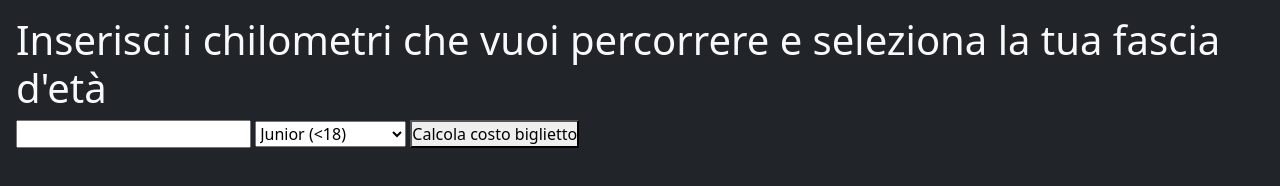
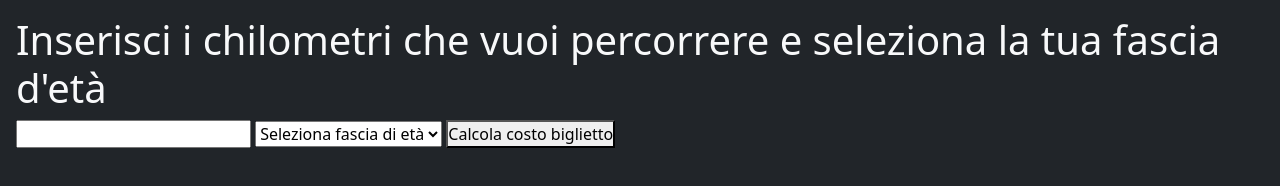
Before and after one commit to christiantondo/js-biglietto-treno-form, a plain HTML site: page index.html in a window 1280 px wide. Drawn offline with nearby package versions, Linux system fonts and the light colour scheme.

Commit message:
update option element

```diff
--- a/index.html
+++ b/index.html
@@ -18,6 +18,7 @@
     <form action="">
         <input type="number" name="distance" id="distance">
         <select name="age" id="age">
+            <option value="" selected disabled>Seleziona fascia di età</option>
             <option value="junior">Junior (&lt;18)</option>
             <option value="standard">Adult (&gt;18 & &lt;65)</option>
             <option value="senior">Senior (&gt;65)</option>
```
